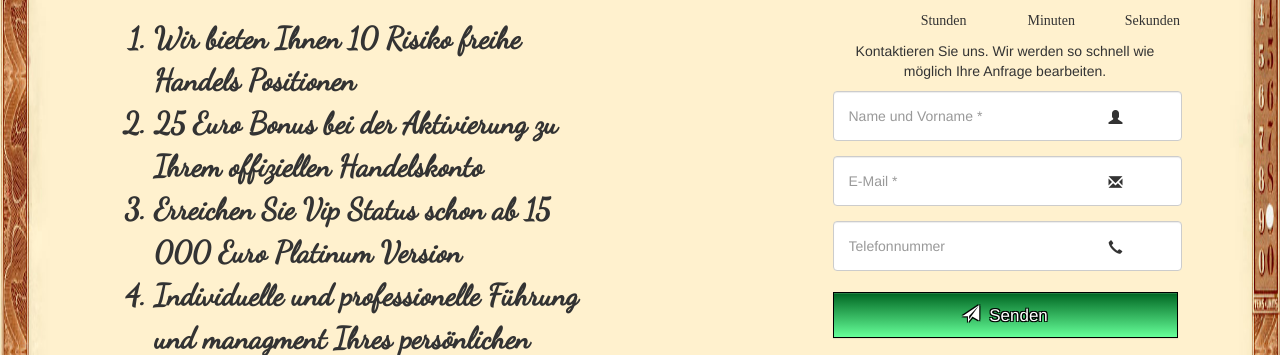
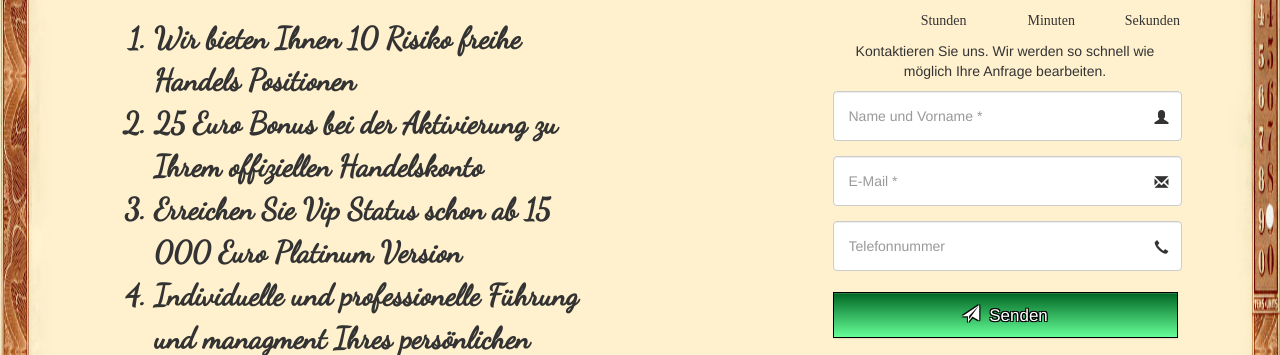
Before and after one commit to frankmolotov/website, a Django app: page / in a window 1280 px wide. Shown: the part 593-948 px from the top of the page. Run offline with Django 3.2, Linux system fonts and the light colour scheme; some libraries are stand-ins or nearby versions; some web fonts are replaced.

Commit message:
move fields icon normally"

```diff
--- a/blog/static/css/page_style.css
+++ b/blog/static/css/page_style.css
@@ -228,6 +228,7 @@ html, body {
 }
 .glyphicon-earphone, .glyphicon-envelope, .glyphicon-user{
     top:9px;
+    left: 312px;
 }
 input#inputSuccess2.form-control{
     padding-left: 15px;
```
